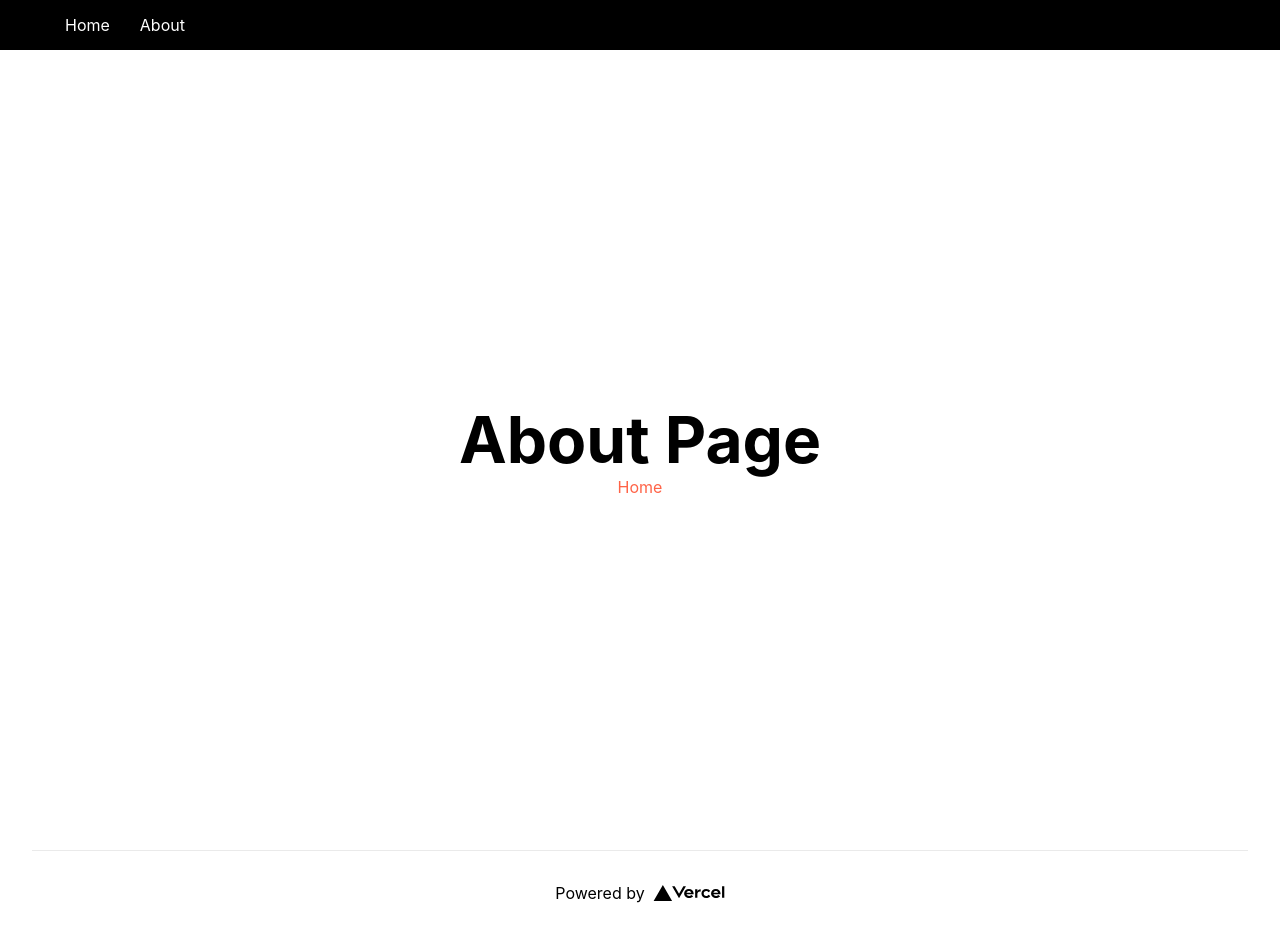
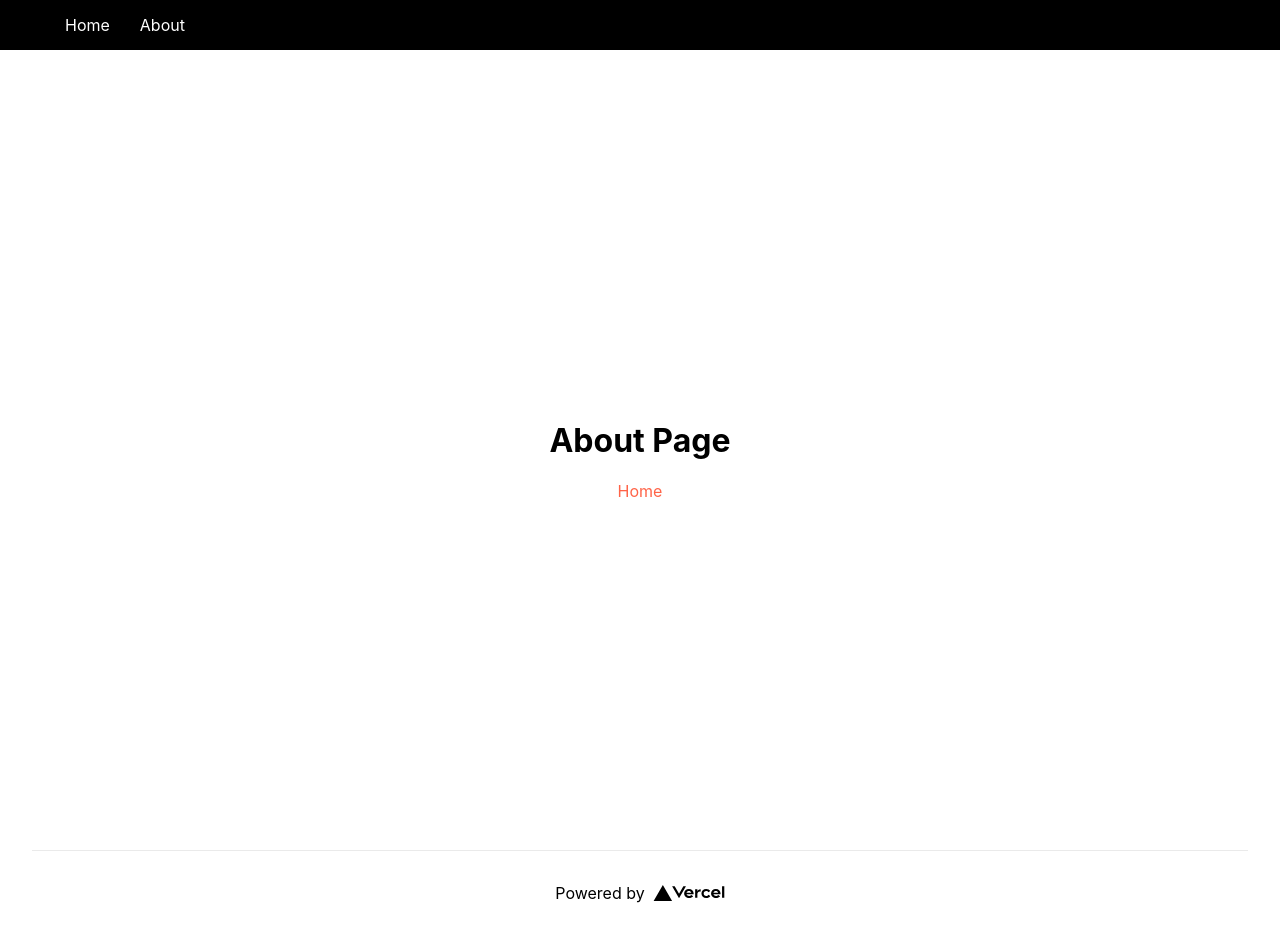
Before and after one commit to answebdev/next-sanity2, a Next.js app in the folder frontend/: page /about in a window 1280 px wide. Built offline with nearby package versions, Linux system fonts and the light colour scheme.

Commit message:
udpate code

```diff
--- a/frontend/pages/about.js
+++ b/frontend/pages/about.js
@@ -13,7 +13,7 @@ export default function About() {
             </Head>
 
             <main className={styles.main}>
-                <h1 className={styles.title}>
+                <h1>
                     About Page
                 </h1>
                 <div>
```
Also changed, not shown: frontend/pages/404.js (+8 -0 lines).
